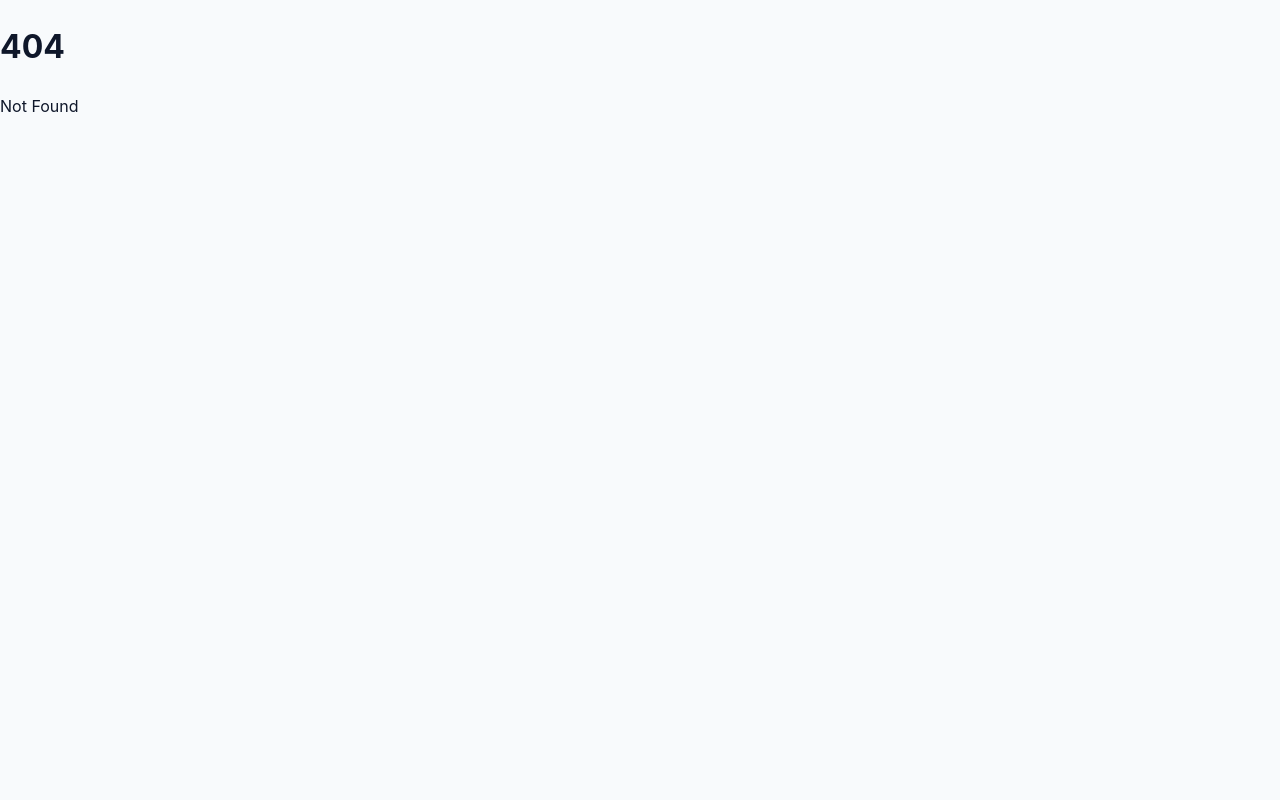
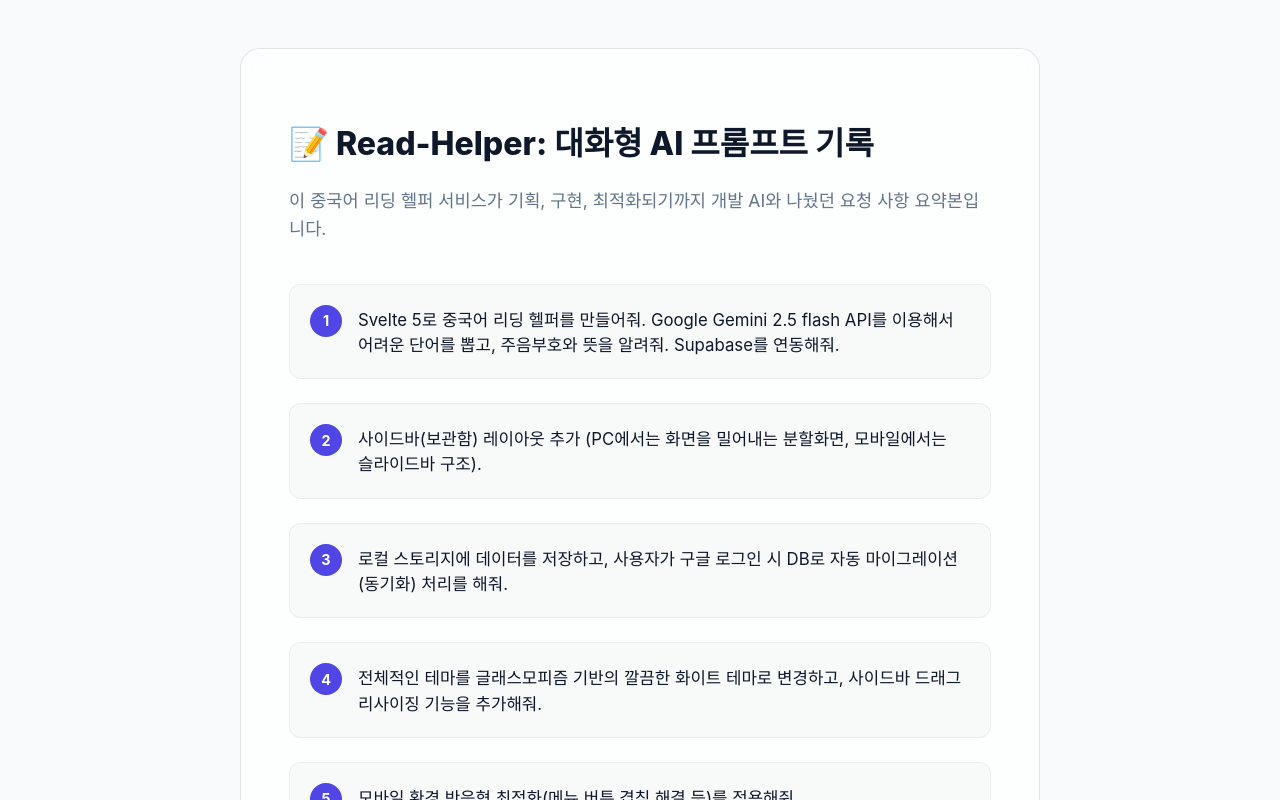
Before and after one commit to kkukileon305/read-helper, a SvelteKit app: page /prompt in a window 1280 px wide. Before the commit this address had no page. Shown: the top 800 px of the page. Built offline with nearby package versions, Linux system fonts and the light colour scheme.

Commit message:
feat: add prompt page

```diff
--- /dev/null
+++ b/src/routes/prompt/+page.svelte
@@ -0,0 +1,126 @@
+<script lang="ts">
+  const prompts = [
+    "Svelte 5로 중국어 리딩 헬퍼를 만들어줘. Google Gemini 2.5 flash API를 이용해서 어려운 단어를 뽑고, 주음부호와 뜻을 알려줘. Supabase를 연동해줘.",
+    "사이드바(보관함) 레이아웃 추가 (PC에서는 화면을 밀어내는 분할화면, 모바일에서는 슬라이드바 구조).",
+    "로컬 스토리지에 데이터를 저장하고, 사용자가 구글 로그인 시 DB로 자동 마이그레이션(동기화) 처리를 해줘.",
+    "전체적인 테마를 글래스모피즘 기반의 깔끔한 화이트 테마로 변경하고, 사이드바 드래그 리사이징 기능을 추가해줘.",
+    "모바일 환경 반응형 최적화(메뉴 버튼 겹침 해결 등)를 적용해줘.",
+    "입력 지연(디바운스) 방식 대신 '문장 분석하기' 제출(submit) 버튼으로 변경해 불필요한 API 토큰 낭비를 막아줘.",
+    "비로그인 상태에서 로컬스토리지에 저장된 문장이 로그인 후 DB로 들어갈 때 중복되는 건 필터링하여 삽입되도록 해줘.",
+    "h1 텍스트 줄이고, 메뉴 버튼 정렬, 모바일 화면 이메일 숨김 및 비로그인 시 구글 로그인 버튼을 하얀 배경 앱 모티브 디자인으로 변경해줘.",
+    "PWA를 설정하고 앱 설치(<Download/>) 버튼을 인터페이스에 추가해줘. 단, `standalone` 앱으로 이미 접속된 상태라면 해당 설치 버튼을 안 보이게 숨기도록 분기 처리해줘.",
+    "웹사이트 파비콘(favicon)과 PWA 앱 아이콘을, 보라색 배경에 '蘇'라는 흰색 한자 텍스트가 정중앙에 위치한 독자적인 SVG 파일로 제작해 연동해줘.",
+    "앱 설치 버튼을 헤더에서 화면 콘텐츠 메인 가장 아래쪽(Footer 느낌)으로 옮겨주고, 화면 스크롤 시 보관함 버튼이 다른 글자들처럼 자연스럽게 위로 올라갈 수 있도록(position absolute) 변경해줘.",
+    "사용자가 문장 입력 후, 버튼을 누르고 데이터를 기다리거나 분석에 성공하면 뒤의 큰 텍스트 입력창 자체를 숨겨줘. 실패(Error) 시에만 입력창을 다시 띄워줘.",
+    "분석 성공 직후 숨겨진 텍스트 상자를 다시 열어 새로운 문장을 입력하거나 수정할 수 있는 <새 문장 입력 / 수정하기> 토글 버튼을 결과창 안에 만들어줘.",
+    "보관함 수동 저장 버튼을 완전히 삭제하고, 분석이 완료되는 것과 동시에 백그라운드 모듈이 '사용자가 묻지 않아도 자동으로 결과값을 저장'하게 텍스트-기반 오토 세이브를 구현해줘.",
+    "메뉴 문구였던 '보관함'이라는 단어들을 '최근기록'으로 바꾸고, 기존 햄버거 형태(Menu) 아이콘 대신 시계 형태 역사(History) 모양 아이콘으로 탈바꿈해줘.",
+    "Uncaught Svelte error: each_key_duplicate 에러가 발생해. 문장 내에 똑같은 어려운 단어(약, 約ㄩㄝ)가 두 번 이상 파싱돼서 Svelte {#each} 루프를 터트리는데, $derived.by 셋방식 중복 회피를 짜줘.",
+    "Vercel 환경 배포를 대비하여, Supabase의 OAuth 리다이렉트 URL 콜백을 `import.meta.env.DEV`에 의거하여 로컬 환경일 땐 localhost:5173, 배포 모드일 땐 실서버 도메인으로 분기 연결 처리해줘.",
+    "내가 여기서 이 프로젝트를 기획하며 AI와 주고받았던 프롬프트 내역(History)들을 요약해 `/prompt` 페이지를 하나 새로 만들어줘. 단, 메인 앱 페이지에서는 절대 이 곳으로 이동할 수 있는 바로가기 버튼을 달면 안 돼!",
+  ];
+</script>
+
+<svelte:head>
+  <title>프롬프트 기록 - 중국어 읽기 도우미</title>
+</svelte:head>
+
+<div class="prompt-page">
+  <div class="glass container">
+    <h1>📝 Read-Helper: 대화형 AI 프롬프트 기록</h1>
+    <p class="subtitle">
+      이 중국어 리딩 헬퍼 서비스가 기획, 구현, 최적화되기까지 개발 AI와 나눴던
+      요청 사항 요약본입니다.
+    </p>
+
+    <ul class="prompt-list">
+      {#each prompts as prompt, index}
+        <li class="prompt-item">
+          <div class="prompt-number">{index + 1}</div>
+          <div class="prompt-text">{prompt}</div>
+        </li>
+      {/each}
+    </ul>
+  </div>
+</div>
+
+<style>
+  /* Base theme usage from global variables assuming global css is active */
+  .prompt-page {
+    min-height: 100vh;
+    padding: 3rem 1.5rem;
+    display: flex;
+    justify-content: center;
+  }
+
+  .container {
+    width: 100%;
+    max-width: 800px;
+    padding: 3rem;
+    border-radius: 20px;
+    border: 1px solid var(--border-color);
+  }
+
+  h1 {
+    font-size: 2rem;
+    margin-bottom: 0.5rem;
+    color: var(--text-main);
+    font-weight: 800;
+  }
+
+  .subtitle {
+    color: var(--text-muted);
+    font-size: 1.1rem;
+    margin-bottom: 2.5rem;
+  }
+
+  .prompt-list {
+    list-style: none;
+    padding: 0;
+    margin: 0;
+    display: flex;
+    flex-direction: column;
+    gap: 1.5rem;
+  }
+
+  .prompt-item {
+    display: flex;
+    gap: 1rem;
+    align-items: flex-start;
+    padding: 1.25rem;
+    border-radius: 12px;
+    background: rgba(0, 0, 0, 0.02);
+    border: 1px solid rgba(0, 0, 0, 0.05);
+    transition:
+      transform 0.2s ease,
+      box-shadow 0.2s ease;
+  }
+
+  .prompt-item:hover {
+    transform: translateY(-2px);
+    box-shadow: 0 4px 12px rgba(0, 0, 0, 0.03);
+  }
+
+  .prompt-number {
+    flex-shrink: 0;
+    width: 32px;
+    height: 32px;
+    background: var(--accent);
+    color: white;
+    display: flex;
+    align-items: center;
+    justify-content: center;
+    border-radius: 50%;
+    font-weight: bold;
+    font-size: 0.9rem;
+  }
+
+  .prompt-text {
+    flex: 1;
+    font-size: 1.05rem;
+    color: var(--text-main);
+    line-height: 1.5;
+    padding-top: 0.2rem;
+    word-break: keep-all;
+  }
+</style>
```
